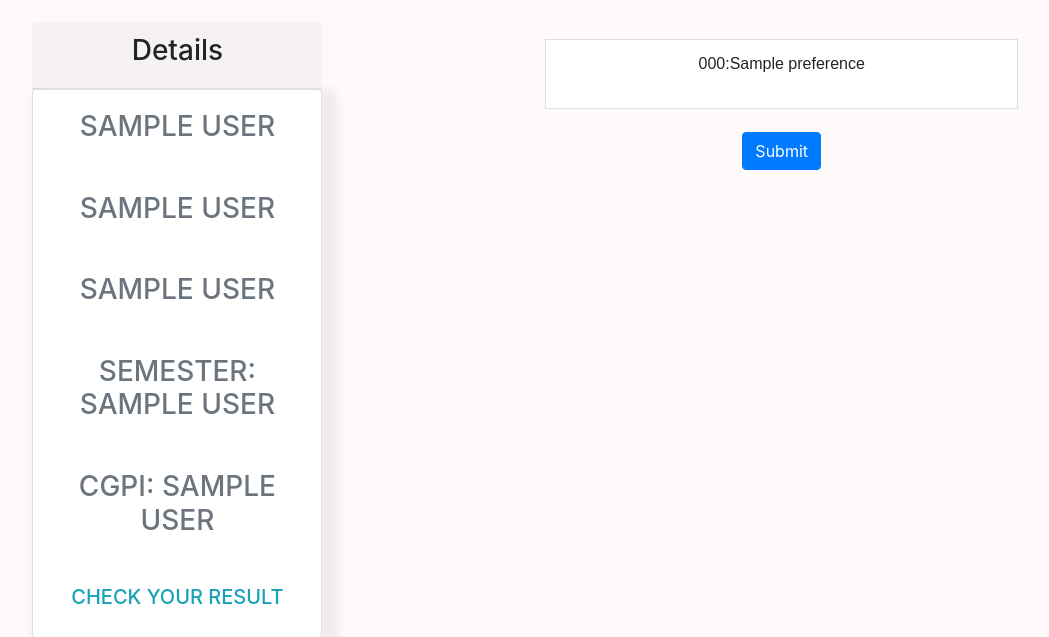
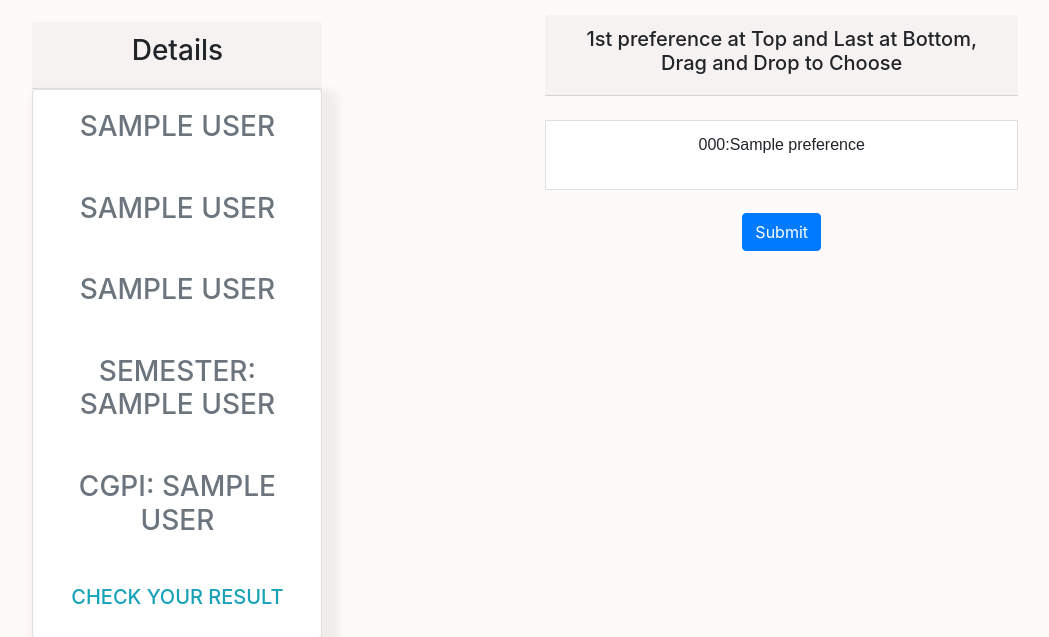
Before and after one commit to MUKESHSIHAG/open-elective, a Flask app: page /home in a window 1280 px wide. Shown: the part 80-717 px from the top of the page, without its empty margins (36-1085 px from the left). Run offline with Flask 2, Linux system fonts and the light colour scheme; a user stored in the database is signed in; a database or web service that is not in the repository returns one stand-in record (values such as "Sample title"); some libraries are stand-ins or nearby versions.

Commit message:
added message at top on choices

```diff
--- a/templates/student_details.html
+++ b/templates/student_details.html
@@ -60,6 +60,9 @@
     </div>
     <div class="col-md-1"></div>
     <div class="col-md-5 details float-right text-center font-weight-light" style="margin-top: 10%;">
+      <div class="card-header" style="width: 130%;">
+        <h5>1st preference at Top and Last at Bottom, Drag and Drop to Choose</h5>
+      </div>
       <form action="{{ url_for('backend.save_details') }}" method="POST">
         <ol class="list-group" id="myList" ></br>
           {% for scode,subject in subjects %}
```
